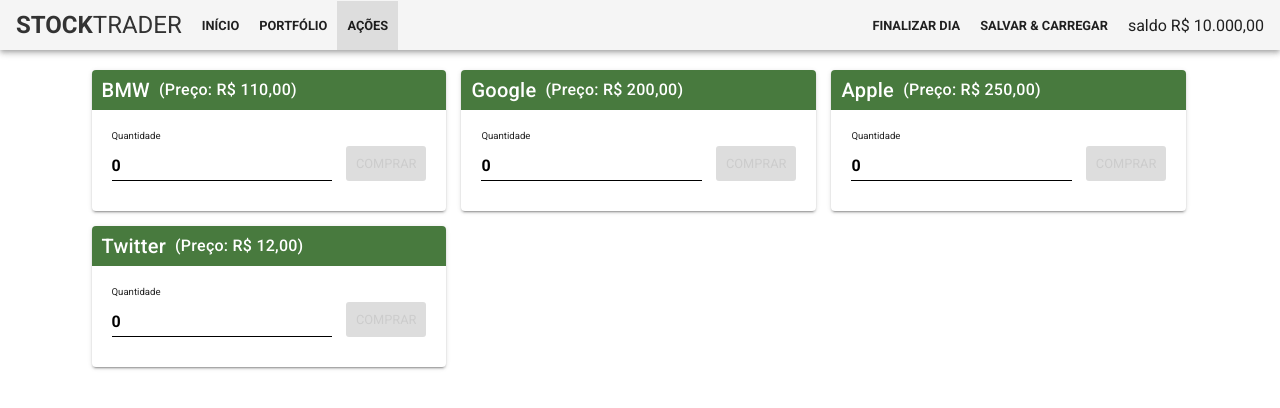
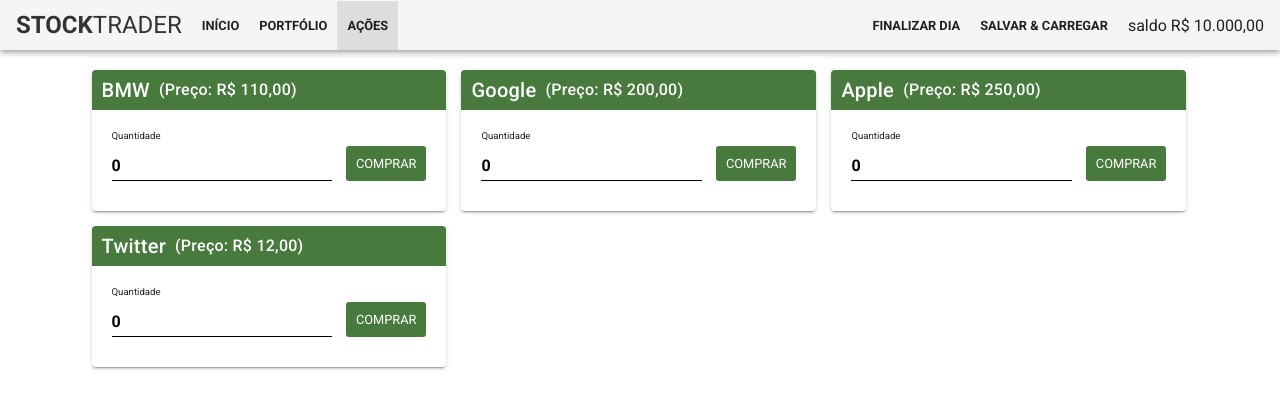
Before and after one commit to JeanBarbosa27/curso-vue-udemy, a Vue app: page /stocks in a window 1280 px wide. Shown: the top 408 px of the page. Built offline with nearby package versions, Linux system fonts and the light colour scheme.

Commit message:
Passando métodos para a view Form executa de forma dinâmica, conforme o que a view passa

```diff
--- a/src/components/fragments/Form.vue
+++ b/src/components/fragments/Form.vue
@@ -1,14 +1,15 @@
 <template>
-  <form class="form" @submit.prevent="formSubmit">
+  <form class="form" @submit.prevent="formSubmit($event, inputName)">
     <div class="form__group">
-      <label for="quantity" class="form__label">{{ label }}</label>
+      <label for="quantity" class="form__label" :class="{ error: hasError }" >{{ label }}</label>
       <input
         type="number"
         :name="inputName"
         class="form__input"
+        :class="{ error: hasError }"
         value="0"
         min="0"
-        @input="setQuantity"
+        @input="onInput($event, inputValue)"
       />
     </div>
     <button
@@ -25,7 +26,6 @@
 </template>
 
 <script>
-import { mapMutations } from 'vuex';
 
 export default {
   name: 'Form',
@@ -33,6 +33,10 @@
     module: {
       type: String,
       required: true
+    },
+    hasError: {
+      type: Boolean,
+      default: false
     },
     label: {
       type: String,
@@ -45,6 +49,10 @@
       type: Number,
       required: true
     },
+    onInput: {
+      type: Function,
+      required: true
+    },
     submitText: {
       type: String,
       default: 'Submit'
@@ -54,19 +62,6 @@
       required: true
     }
   },
-  methods: {
-    ...mapMutations(['updateQuantity']),
-    setQuantity({ target: { name, value }}) {
-      // TODO: Fazer lógica de verificação, que será usada na hora de vender, pois não podem ter mais itens selecionados pra venda do que se tem registrado no portfolio
-      const payload = {
-        module: 'stocks',
-        name,
-        quantity: value
-      }
-
-      this.$store.commit('updateQuantity', payload)
-    },
-  }
 }
 </script>
 
@@ -86,6 +81,10 @@
     display: block;
     margin-bottom: 10px;
     font-size: 0.6em;
+
+    &.error {
+      color: #dd5555;
+    }
   }
 
   &__input {
@@ -94,6 +93,11 @@
     font-weight: bold;
     border: 0;
     border-bottom: 1px solid #000000;
+    outline: none;
+
+    &.error {
+      border-color: #dd5555;
+    }
   }
 
   &__submit {
--- a/src/views/Portfolio.vue
+++ b/src/views/Portfolio.vue
@@ -13,6 +13,7 @@
             label="Quantidade"
             :inputName="item.name"
             :inputValue="+item.quantity"
+            :onInput="setQuantity"
             submitText="Vender"
             :formSubmit="sellPortfolio"
             slot="content"
@@ -24,7 +25,7 @@
 </template>
 
 <script>
-import { mapGetters } from 'vuex';
+import { mapGetters, mapMutations } from 'vuex';
 import Card from '../components/fragments/Card';
 import Form from '../components/fragments/Form';
 
@@ -41,6 +42,17 @@
     }
   },
   methods: {
+    ...mapMutations(['updateQuantity']),
+    setQuantity({ target: { name, value }}) {
+      // TODO: Fazer lógica de verificação, que será usada na hora de vender, pois não podem ter mais itens selecionados pra venda do que se tem registrado no portfolio
+      const payload = {
+        module: 'portfolio',
+        name,
+        quantity: value
+      }
+
+      this.$store.commit('updateQuantity', payload)
+    },
     sellPortfolio() {
       console.log('Fazer a lógica para "vender" a ação') //eslint-disable-line
     }
--- a/src/views/Stocks.vue
+++ b/src/views/Stocks.vue
@@ -10,9 +10,11 @@
           </span>
           <Form
             module="stocks"
+            :hasError="item.hasError"
             label="Quantidade"
             :inputName="item.name"
-            :inputValue="+item.quantity"
+            :inputValue="item.price"
+            :onInput="setQuantity"
             submitText="Comprar"
             :formSubmit="buyStock"
             slot="content"
@@ -24,25 +26,62 @@
 </template>
 
 <script>
-import { mapGetters } from 'vuex';
+import { mapGetters, mapMutations } from 'vuex';
 import Card from '../components/fragments/Card';
 import Form from '../components/fragments/Form';
 
 export default {
   name: 'Stocks',
+  data() {
+    return {
+      totalCost: 0
+    }
+  },
   components: {
     Card,
     Form
   },
   computed: {
-    ...mapGetters(['getListFrom']),
+    ...mapGetters(['getListFrom', 'getBalance']),
+    balance() {
+      return this.getBalance;
+    },
     stocks() {
       return this.getListFrom('stocks');
     }
   },
   methods: {
-    buyStock() {
-      console.log('Fazer a lógica para "comprar" a ação') //eslint-disable-line
+  ...mapMutations([
+    'buyStock',
+    'updateBalance',
+    'updateItemError',
+    'updateQuantity'
+  ]),
+    setQuantity({ target: { name, value }}, itemPrice) {
+      this.totalCost = +value * itemPrice;
+      let payload = {
+        module: 'stocks',
+        name
+      }
+
+      if(this.totalCost < this.balance) {
+        payload = {
+          ...payload,
+          quantity: value,
+          hasError: false
+        }
+
+        this.$store.commit('updateQuantity', payload)
+      } else {
+        payload.hasError = true;
+      }
+        this.$store.commit('updateItemError', payload)
+    },
+
+    buyStock(event, name) {
+      const newBalance = this.balance - this.totalCost;
+      this.$store.commit('buyStock', name);
+      this.$store.commit('updateBalance', newBalance);
     }
   }
 }
```
